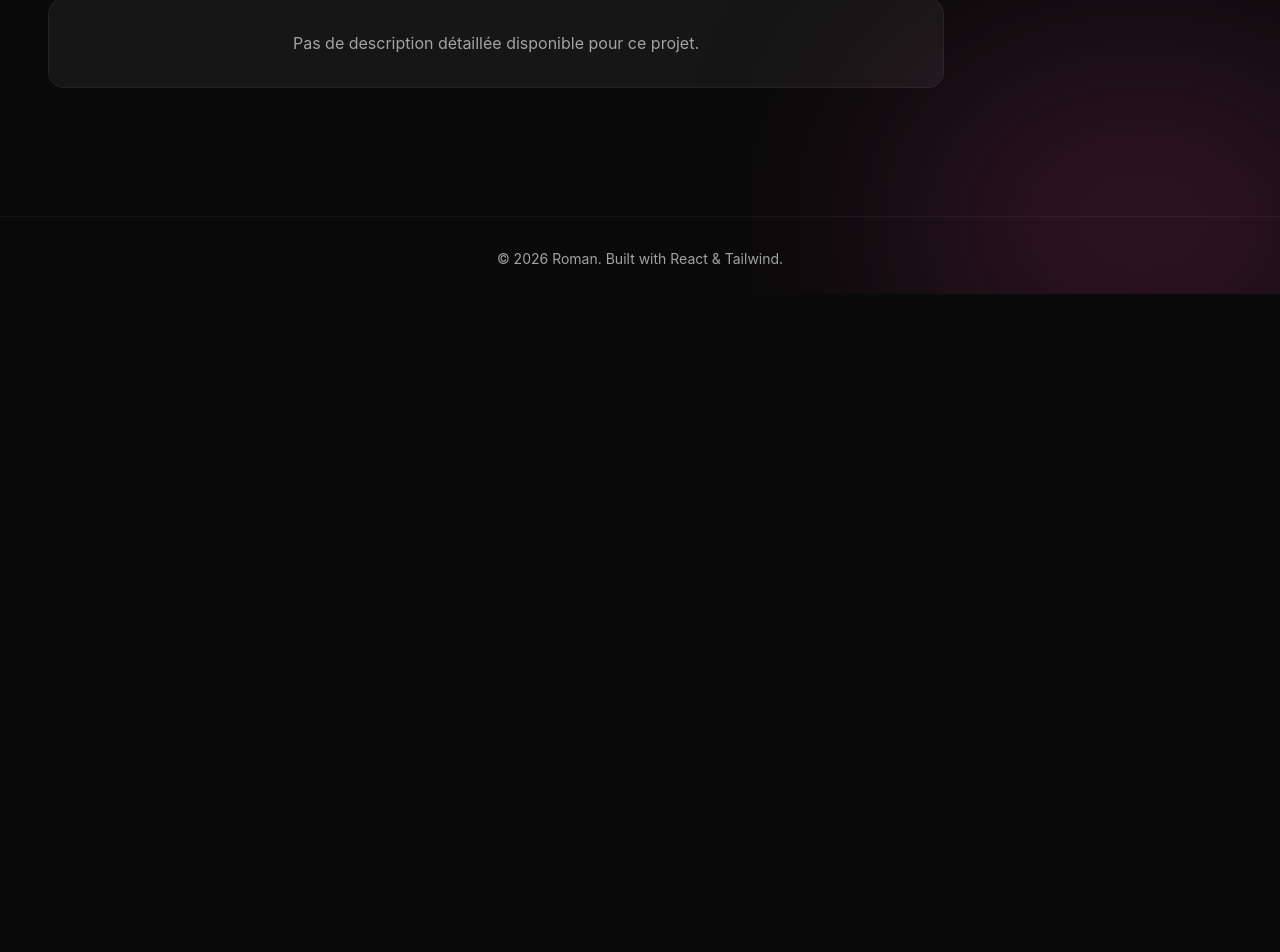
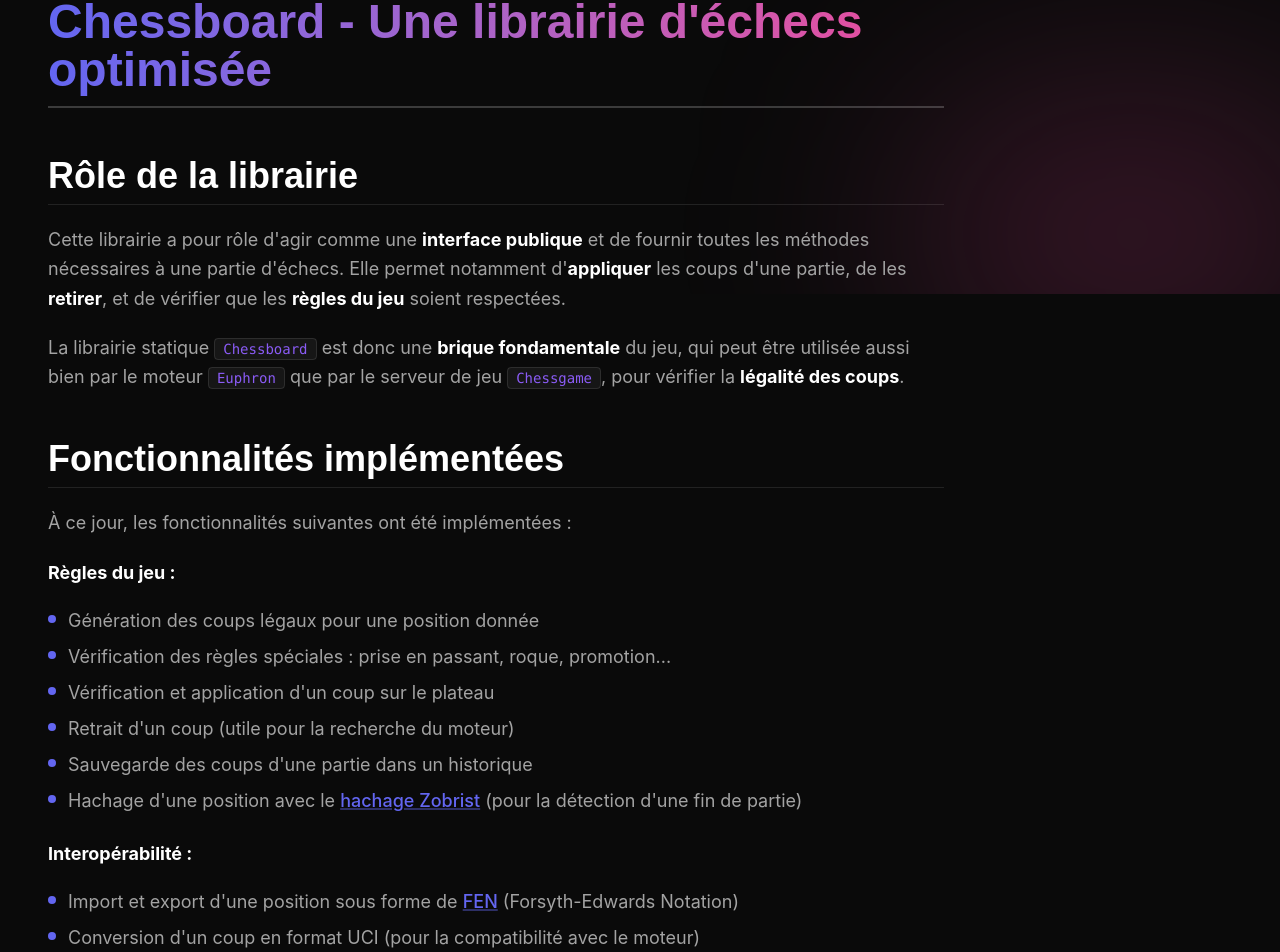
Before and after one commit to Omikrone/Portfolio, a React (Vite) app: page /projects/chessboard in a window 1280 px wide. Shown: the part 506-1458 px from the top of the page. Before the commit the page ends 807 px from the top, so only its background shows below. Built offline with nearby package versions, Linux system fonts and the light colour scheme.

Commit message:
feat(design): upgrade design and improve markdown style

```diff
--- a/src/components/MardownPage.tsx
+++ b/src/components/MardownPage.tsx
@@ -2,6 +2,7 @@ import React from "react";
 import ReactMarkdown from "react-markdown";
 import remarkGfm from "remark-gfm";
 import rehypeHighlight from "rehype-highlight";
+import type { Components } from "react-markdown";
 
 import "highlight.js/styles/github-dark.css";
 
@@ -10,53 +11,167 @@ type MarkdownPageProps = {
 };
 
 const MarkdownPage: React.FC<MarkdownPageProps> = ({ content }) => {
-  return (
-    <article className="mx-auto max-w-4xl px-4 py-12">
-      <ReactMarkdown
-        remarkPlugins={[remarkGfm]}
-        rehypePlugins={[rehypeHighlight]}
-        components={{
+  const components: Components = {
     h1: ({ children }) => (
-            <h1 className="text-4xl font-bold mb-6 border-b pb-2">
+      <h1 className="text-4xl md:text-5xl font-bold mb-6 mt-8 pb-3 border-b-2 border-slate-700 bg-gradient-to-r from-slate-900 to-slate-700 bg-clip-text text-transparent">
         {children}
       </h1>
     ),
     h2: ({ children }) => (
-            <h2 className="text-2xl font-semibold mt-10 mb-4">
+      <h2 className="text-3xl md:text-4xl font-bold mt-12 mb-5 pb-2 border-b border-slate-300 text-slate-900">
         {children}
       </h2>
     ),
     h3: ({ children }) => (
-            <h3 className="text-xl font-semibold mt-8 mb-3">
+      <h3 className="text-2xl md:text-3xl font-semibold mt-10 mb-4 text-slate-800">
         {children}
       </h3>
     ),
+    h4: ({ children }) => (
+      <h4 className="text-xl md:text-2xl font-semibold mt-8 mb-3 text-slate-700">
+        {children}
+      </h4>
+    ),
+    h5: ({ children }) => (
+      <h5 className="text-lg md:text-xl font-semibold mt-6 mb-2 text-slate-700">
+        {children}
+      </h5>
+    ),
+    h6: ({ children }) => (
+      <h6 className="text-base md:text-lg font-semibold mt-4 mb-2 text-slate-600">
+        {children}
+      </h6>
+    ),
+
     p: ({ children }) => (
-            <p className="leading-relaxed text-gray-300 mb-4">
+      <p className="leading-relaxed text-slate-700 mb-5 text-base md:text-lg">
         {children}
       </p>
     ),
+
+    strong: ({ children }) => (
+      <strong className="font-bold text-slate-900">{children}</strong>
+    ),
+
+    em: ({ children }) => (
+      <em className="italic text-slate-700">{children}</em>
+    ),
+
     ul: ({ children }) => (
-            <ul className="list-disc list-inside mb-4 space-y-1">
+      <ul className="list-none mb-6 space-y-2 ml-0">
         {children}
       </ul>
     ),
+
+    ol: ({ children }) => (
+      <ol className="list-decimal list-inside mb-6 space-y-2 ml-4 text-slate-700">
+        {children}
+      </ol>
+    ),
+
     li: ({ children }) => (
-            <li className="text-gray-300">{children}</li>
+      <li className="text-slate-700 text-base md:text-lg flex items-start">
+        <span className="inline-block w-2 h-2 bg-slate-900 rounded-full mt-2 mr-3 flex-shrink-0"></span>
+        <span className="flex-1">{children}</span>
+      </li>
     ),
-          code: ({ children }) => {
+
+    code: ({ className, children }) => {
+      const isInline = !className;
+      if (isInline) {
         return (
-            <code className="bg-gray-800 px-1 py-0.5 rounded text-sm">
+          <code className="bg-slate-100 text-red-600 px-2 py-0.5 rounded text-sm font-mono border border-slate-200">
+            {children}
+          </code>
+        );
+      }
+      return (
+        <code className={className}>
           {children}
         </code>
       );
     },
+
+    pre: ({ children }) => (
+      <pre className="bg-slate-900 text-slate-100 p-5 rounded-lg overflow-x-auto mb-6 border border-slate-700 shadow-lg">
+        {children}
+      </pre>
+    ),
+
     blockquote: ({ children }) => (
-            <blockquote className="border-l-4 border-blue-500 pl-4 italic text-gray-400 my-6">
+      <blockquote className="border-l-4 border-slate-900 bg-slate-50 pl-6 pr-4 py-4 italic text-slate-600 my-6 rounded-r-lg">
         {children}
       </blockquote>
     ),
-        }}
+
+    a: ({ href, children }) => (
+      <a
+        href={href}
+        target="_blank"
+        rel="noopener noreferrer"
+        className="text-slate-900 font-medium underline decoration-2 decoration-slate-400 hover:decoration-slate-900 transition-colors duration-200"
+      >
+        {children}
+      </a>
+    ),
+
+    img: ({ src, alt }) => (
+      <img
+        src={src}
+        alt={alt || ""}
+        className="rounded-xl shadow-2xl my-8 max-w-full h-auto border border-slate-200"
+      />
+    ),
+
+    hr: () => (
+      <hr className="my-10 border-t-2 border-slate-300" />
+    ),
+
+    table: ({ children }) => (
+      <div className="overflow-x-auto my-8">
+        <table className="min-w-full border-collapse border border-slate-300 rounded-lg overflow-hidden shadow-md">
+          {children}
+        </table>
+      </div>
+    ),
+
+    thead: ({ children }) => (
+      <thead className="bg-slate-900 text-white">
+        {children}
+      </thead>
+    ),
+
+    tbody: ({ children }) => (
+      <tbody className="bg-white">
+        {children}
+      </tbody>
+    ),
+
+    tr: ({ children }) => (
+      <tr className="border-b border-slate-200 hover:bg-slate-50 transition-colors">
+        {children}
+      </tr>
+    ),
+
+    th: ({ children }) => (
+      <th className="px-6 py-3 text-left text-sm font-semibold uppercase tracking-wider">
+        {children}
+      </th>
+    ),
+
+    td: ({ children }) => (
+      <td className="px-6 py-4 text-slate-700">
+        {children}
+      </td>
+    ),
+  };
+
+  return (
+    <article className="mx-auto max-w-4xl px-4 py-8">
+      <ReactMarkdown
+        remarkPlugins={[remarkGfm]}
+        rehypePlugins={[rehypeHighlight]}
+        components={components}
       >
         {content}
       </ReactMarkdown>
--- a/src/components/MarkdownRenderer.tsx
+++ b/src/components/MarkdownRenderer.tsx
@@ -2,27 +2,174 @@ import React from 'react';
 import ReactMarkdown from 'react-markdown';
 import remarkGfm from 'remark-gfm';
 import rehypeHighlight from 'rehype-highlight';
-import 'highlight.js/styles/atom-one-dark.css'; // Ensure this matches dark theme
+import type { Components } from 'react-markdown';
+import 'highlight.js/styles/atom-one-dark.css';
 
 interface MarkdownRendererProps {
     content: string;
 }
 
 const MarkdownRenderer: React.FC<MarkdownRendererProps> = ({ content }) => {
+    const components: Components = {
+        h1: ({ children }) => (
+            <h1 className="text-4xl md:text-5xl font-bold mb-6 mt-8 pb-3 border-b-2 border-white/20 bg-gradient-to-r from-primary to-secondary bg-clip-text text-transparent">
+                {children}
+            </h1>
+        ),
+        h2: ({ children }) => (
+            <h2 className="text-3xl md:text-4xl font-bold mt-12 mb-5 pb-2 border-b border-white/10 text-white">
+                {children}
+            </h2>
+        ),
+        h3: ({ children }) => (
+            <h3 className="text-2xl md:text-3xl font-semibold mt-10 mb-4 text-white">
+                {children}
+            </h3>
+        ),
+        h4: ({ children }) => (
+            <h4 className="text-xl md:text-2xl font-semibold mt-8 mb-3 text-white/90">
+                {children}
+            </h4>
+        ),
+        h5: ({ children }) => (
+            <h5 className="text-lg md:text-xl font-semibold mt-6 mb-2 text-white/90">
+                {children}
+            </h5>
+        ),
+        h6: ({ children }) => (
+            <h6 className="text-base md:text-lg font-semibold mt-4 mb-2 text-white/80">
+                {children}
+            </h6>
+        ),
+
+        // Paragraphes avec espacement optimal
+        p: ({ children }) => (
+            <p className="leading-relaxed text-text-muted mb-5 text-base md:text-lg">
+                {children}
+            </p>
+        ),
+
+        strong: ({ children }) => (
+            <strong className="font-bold text-white">{children}</strong>
+        ),
+
+        em: ({ children }) => (
+            <em className="italic text-text-muted">{children}</em>
+        ),
+        ul: ({ children }) => (
+            <ul className="list-none mb-6 space-y-2 ml-0">
+                {children}
+            </ul>
+        ),
+
+        ol: ({ children }) => (
+            <ol className="list-decimal list-inside mb-6 space-y-2 ml-4 text-text-muted">
+                {children}
+            </ol>
+        ),
+
+        li: ({ children }) => (
+            <li className="text-text-muted text-base md:text-lg flex items-start">
+                <span className="inline-block w-2 h-2 bg-primary rounded-full mt-2 mr-3 flex-shrink-0"></span>
+                <span className="flex-1">{children}</span>
+            </li>
+        ),
+
+        code: ({ className, children }) => {
+            const isInline = !className;
+            if (isInline) {
+                return (
+                    <code className="bg-white/5 text-accent px-2 py-0.5 rounded text-sm font-mono border border-white/10">
+                        {children}
+                    </code>
+                );
+            }
+            return (
+                <code className={className}>
+                    {children}
+                </code>
+            );
+        },
+
+        pre: ({ children }) => (
+            <pre className="bg-[#0d1117] text-slate-100 p-5 rounded-lg overflow-x-auto mb-6 border border-white/10 shadow-2xl">
+                {children}
+            </pre>
+        ),
+
+        blockquote: ({ children }) => (
+            <blockquote className="border-l-4 border-primary bg-white/5 pl-6 pr-4 py-4 italic text-text-muted my-6 rounded-r-lg">
+                {children}
+            </blockquote>
+        ),
+
+        a: ({ href, children }) => (
+            <a
+                href={href}
+                target="_blank"
+                rel="noopener noreferrer"
+                className="text-primary font-medium underline decoration-2 decoration-primary/40 hover:decoration-primary transition-colors duration-200"
+            >
+                {children}
+            </a>
+        ),
+
+        img: ({ src, alt }) => (
+            <img
+                src={src}
+                alt={alt || ""}
+                className="rounded-xl shadow-2xl my-8 max-w-full h-auto border border-white/10"
+            />
+        ),
+
+        hr: () => (
+            <hr className="my-10 border-t-2 border-white/10" />
+        ),
+        table: ({ children }) => (
+            <div className="overflow-x-auto my-8">
+                <table className="min-w-full border-collapse border border-white/10 rounded-lg overflow-hidden shadow-md">
+                    {children}
+                </table>
+            </div>
+        ),
+
+        thead: ({ children }) => (
+            <thead className="bg-primary/20 text-white">
+                {children}
+            </thead>
+        ),
+
+        tbody: ({ children }) => (
+            <tbody className="bg-white/5">
+                {children}
+            </tbody>
+        ),
+
+        tr: ({ children }) => (
+            <tr className="border-b border-white/10 hover:bg-white/5 transition-colors">
+                {children}
+            </tr>
+        ),
+
+        th: ({ children }) => (
+            <th className="px-6 py-3 text-left text-sm font-semibold uppercase tracking-wider">
+                {children}
+            </th>
+        ),
+
+        td: ({ children }) => (
+            <td className="px-6 py-4 text-text-muted">
+                {children}
+            </td>
+        ),
+    };
+
     return (
-        <div className="prose prose-invert prose-lg max-w-none
-            prose-headings:font-heading prose-headings:text-white
-            prose-h1:text-4xl prose-h1:font-bold prose-h1:mb-8 prose-h1:text-transparent prose-h1:bg-clip-text prose-h1:bg-gradient-to-r prose-h1:from-primary prose-h1:to-secondary
-            prose-h2:text-2xl prose-h2:border-b prose-h2:border-white/10 prose-h2:pb-2 prose-h2:mt-12
-            prose-p:text-text-muted prose-p:leading-relaxed
-            prose-a:text-primary prose-a:no-underline hover:prose-a:underline
-            prose-code:text-accent prose-code:bg-white/5 prose-code:px-1 prose-code:rounded prose-code:before:content-none prose-code:after:content-none
-            prose-pre:bg-[#0d1117] prose-pre:border prose-pre:border-white/10
-            prose-img:rounded-xl prose-img:shadow-2xl
-            prose-strong:text-white">
+        <div className="max-w-4xl">
             <ReactMarkdown
                 remarkPlugins={[remarkGfm]}
                 rehypePlugins={[rehypeHighlight]}
+                components={components}
             >
                 {content}
             </ReactMarkdown>
--- a/src/data/projects.ts
+++ b/src/data/projects.ts
@@ -7,8 +7,8 @@ export const projectsData: Project[] = [
     slug: "mnemos",
     description: "Un modèle de langage (LLM) implémenté from scratch en Python, basé sur l'architecture Transformer.",
     tags: ["Python", "AI", "Transformer", "Deep Learning"],
-    imageUrl: "/content/images/mnemos_preview.jpg", // Placeholder path
-    repoLink: "https://youtube.com", // Placeholder or need user input? User said "j'ai déjà inclu un rapport", content exists in mnemos.md
+    imageUrl: "/content/projects/mnemos/logo.png",
+    repoLink: "https://github/Omikrone/Mnemos",
     category: 'personal',
     featured: true,
     longDescription: true
@@ -19,10 +19,12 @@ export const projectsData: Project[] = [
     slug: "chessboard",
     description: "Une librairie de jeu d'échecs optimisée pour la performance et utilisable par des moteur d'échecs.",
     tags: ["C++", "Library", "Performance"],
-    imageUrl: "https://placehold.co/600x400/png?text=Chessboard",
+    imageUrl: "/content/projects/chessboard/logo.png",
     demoLink: "http://euphron.duckdns.org:49181",
     repoLink: "https://github.com/Omikrone/Chessboard",
-    category: 'personal'
+    category: 'personal',
+    featured: true,
+    longDescription: true
   },
   {
     id: 3,
@@ -30,10 +32,11 @@ export const projectsData: Project[] = [
     slug: "chessgame",
     description: "Un serveur de jeu pour la gestion de parties d'échecs avec WebSockets.",
     tags: ["C++", "Websocket", "REST"],
-    imageUrl: "https://placehold.co/600x400/png?text=Chess+Server",
+    imageUrl: "/content/projects/chessgame/logo.png",
     demoLink: "http://euphron.duckdns.org:49181/",
     repoLink: "https://github.com/Omikrone/Chessgame",
-    category: 'personal'
+    category: 'personal',
+    longDescription: true
   },
   {
     id: 4,
@@ -41,11 +44,12 @@ export const projectsData: Project[] = [
     slug: "euphron",
     description: "Un moteur d'échecs C++ implémentant des algorithmes de recherche classiques (Alpha-Beta, etc.).",
     tags: ["C++", "Engine", "UCI"],
-    imageUrl: "https://placehold.co/600x400/png?text=Euphron+Engine",
+    imageUrl: "/content/projects/euphron/logo.png",
     repoLink: "https://github.com/Omikrone/Euphron",
-    category: 'personal'
+    category: 'personal',
+    featured: true,
+    longDescription: true
   },
-  // School Projects Placeholders
   {
     id: 101,
     title: "Projet Web - E-Commerce",
@@ -57,10 +61,10 @@ export const projectsData: Project[] = [
   },
   {
     id: 102,
-    title: "Sujet de Stage / Alternance",
+    title: "Sujet de Stage - Zenbot",
     slug: "stage-but",
-    description: "Développement d'outils internes pour l'entreprise d'accueil.",
-    tags: ["Fullstack", "Enterprise"],
+    description: "Développement d'un chatbot de support technique se basant sur des techniques de RAG.",
+    tags: ["RAG", "Enterprise"],
     imageUrl: "https://placehold.co/600x400/png?text=Internship",
     category: 'school'
   }
--- a/src/pages/ChessboardPage.tsx
+++ b/src/pages/ChessboardPage.tsx
@@ -5,7 +5,7 @@ const ChessboardPage = () => {
   const [content, setContent] = useState<string>("");
 
   useEffect(() => {
-    fetch("/content/euphron/chessboard.md")
+    fetch("/content/projects/chessboard/report.md")
       .then((res) => res.text())
       .then(setContent);
   }, []);
--- a/src/pages/ProjectDetail.tsx
+++ b/src/pages/ProjectDetail.tsx
@@ -11,8 +11,7 @@ const ProjectDetail: React.FC = () => {
 
     useEffect(() => {
         if (project?.longDescription) {
-            // Fetch the markdown content
-            fetch(`/content/projects/${slug}.md`)
+            fetch(`/content/projects/${slug}/report.md`)
                 .then(res => {
                     if (res.ok) return res.text();
                     throw new Error('Content not found');
--- a/src/pages/ProjectDetailsPage.tsx
+++ b/src/pages/ProjectDetailsPage.tsx
@@ -10,7 +10,6 @@ const ProjectDetailPage = () => {
   const [project, setProject] = useState<Project | null>(null);
   const [loading, setLoading] = useState(true);
   const [error, setError] = useState<string | null>(null);
-  console.log(slug)
 
   useEffect(() => {
     if (!slug) return;
@@ -24,7 +23,7 @@ const ProjectDetailPage = () => {
       return;
     }
 
-    fetch(`/content/projects/${encodeURIComponent(slug)}.md`)
+    fetch(`/content/projects/${encodeURIComponent(slug)}/report.md`)
       .then((res) => {
         if (!res.ok) {
           throw new Error("Fichier Markdown non trouvé");
--- a/src/types/index.ts
+++ b/src/types/index.ts
@@ -9,5 +9,5 @@ export interface Project {
     repoLink?: string;
     category: 'personal' | 'school';
     featured?: boolean;
-    longDescription?: boolean; // If true, tries to load markdown from /content/projects/{slug}.md
+    longDescription?: boolean;
 }
--- /dev/null
+++ b/src/utils/projectImage.ts
@@ -0,0 +1,26 @@
+/**
+ * Retourne l'URL de l'image pour un projet.
+ * Essaie d'abord le logo.png dans le dossier du projet,
+ * puis utilise l'imageUrl par défaut si le logo n'existe pas.
+ */
+export const getProjectImageUrl = (slug: string, defaultImageUrl?: string): string => {
+    const logoPath = `/content/projects/${slug}/logo.png`;
+
+    if (!defaultImageUrl) {
+        return logoPath;
+    }
+
+    return logoPath;
+};
+
+/**
+ * Vérifie si une image existe et retourne une promesse
+ */
+export const checkImageExists = async (url: string): Promise<boolean> => {
+    try {
+        const response = await fetch(url, { method: 'HEAD' });
+        return response.ok;
+    } catch {
+        return false;
+    }
+};
```
Also changed, not shown: public/content/projects/chessboard/report.md (renamed from public/content/projects/chessboard.md), public/content/projects/chessgame/report.md (renamed from public/content/projects/chessgame.md), public/content/projects/euphron/logo.png (added), public/content/projects/euphron/report.md (renamed from public/content/projects/euphron.md), public/content/projects/mnemos/report.md (renamed from public/content/projects/mnemos.md). Lines whose indentation alone changed are shown as unchanged.
